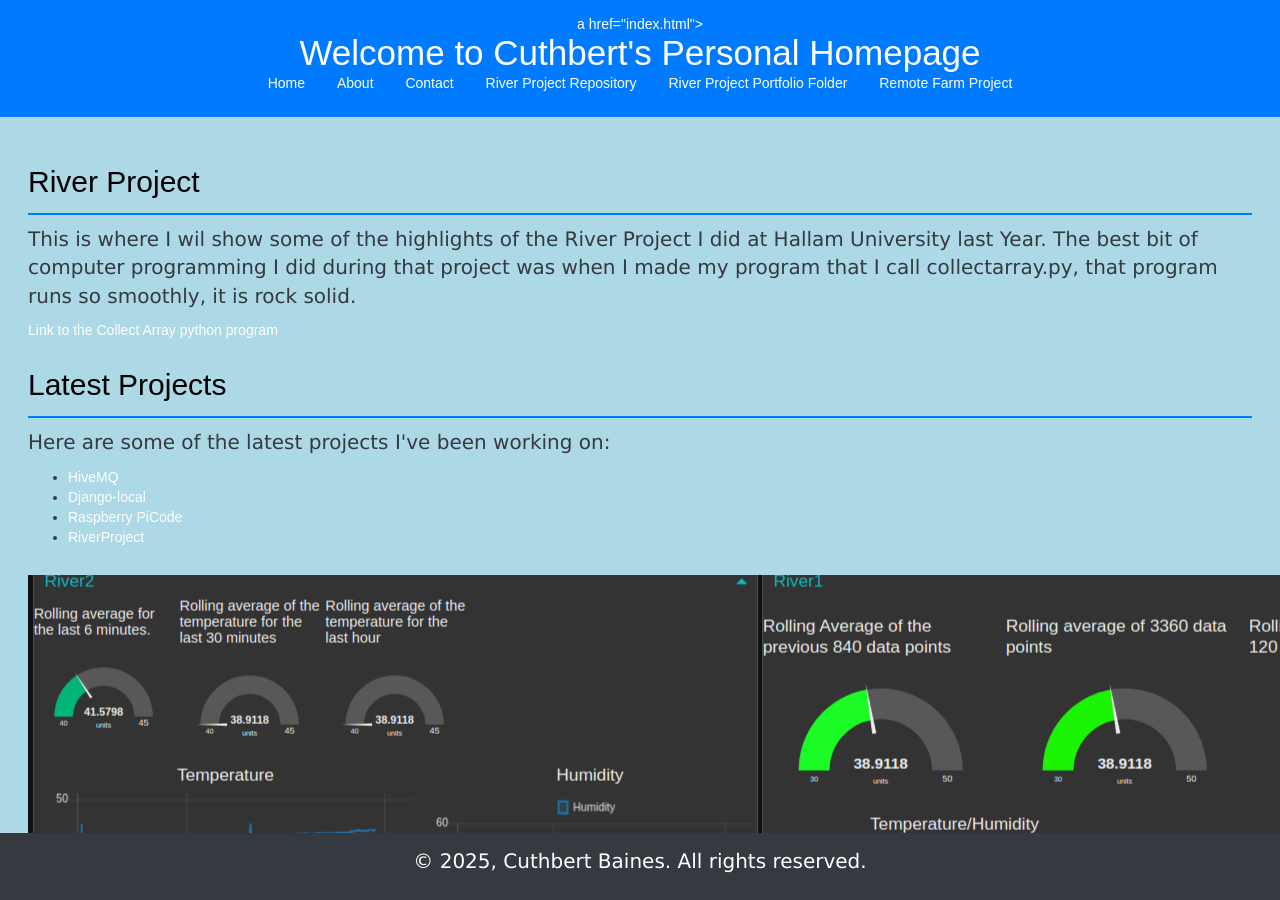
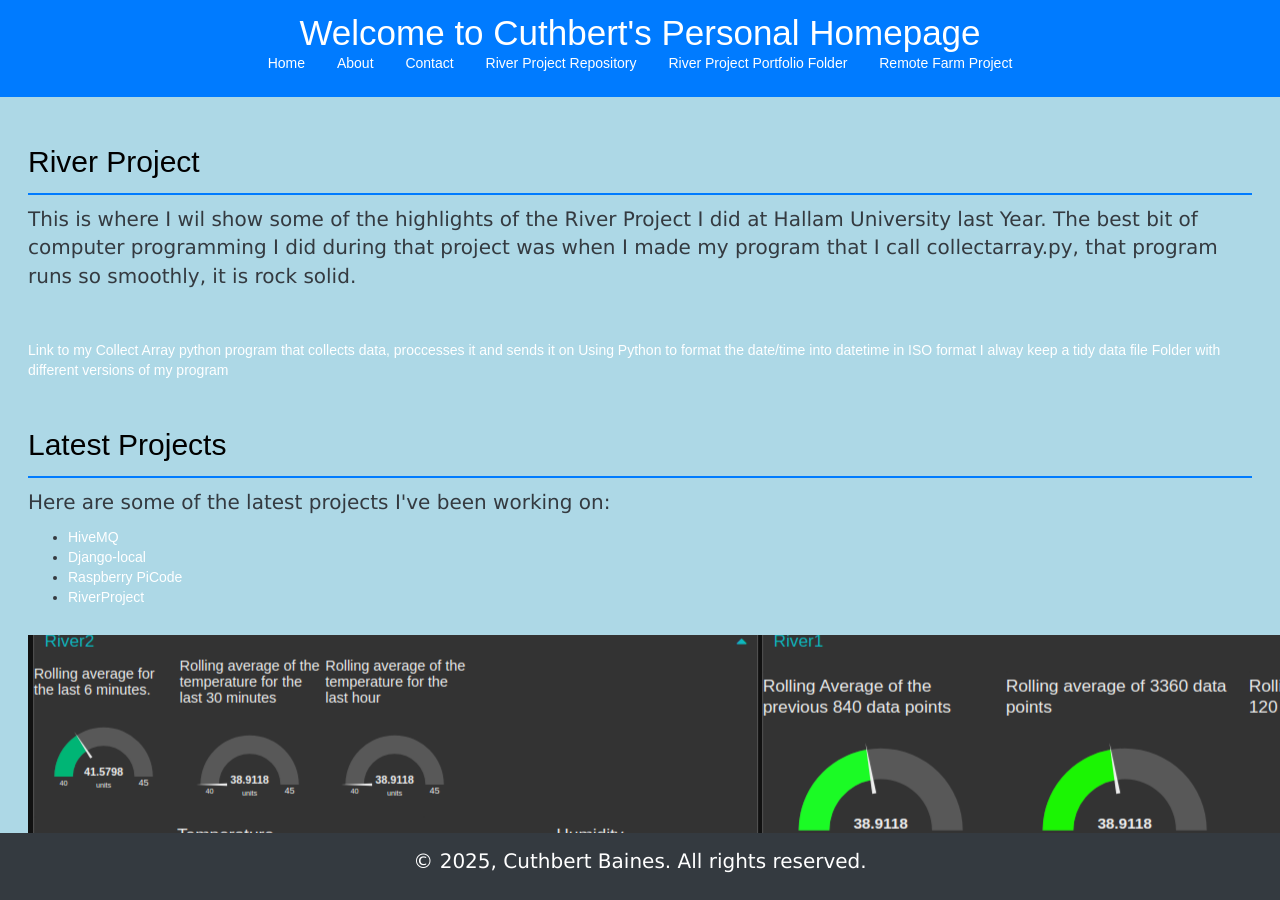
Before and after one commit to cuthbert86/cuthbert86.github.io, a Jekyll site: the page River_Project.html, which Jekyll copies as it is, in a window 1280 px wide and 900 px high. Built offline with Jekyll 4.4.1, drawn with Linux system fonts in a browser that asks for light colours.

Commit message:
Update River_Project.html
Signed-off-by: Cuthbert Baines <149163506+cuthbert86@users.noreply.github.com>

```diff
--- a/River_Project.html
+++ b/River_Project.html
@@ -49,7 +49,7 @@ a:active {
 
 <body>
     <header>
-        a href="index.html"><h1>Welcome to Cuthbert's Personal Homepage</h1></a>
+        <a href="index.html"><h1>Welcome to Cuthbert's Personal Homepage</h1></a>
         <nav>
             <ul>
                 <li><a href="index.html">Home</a></li>
@@ -63,11 +63,16 @@ a:active {
     </header>
     <main>
         <section>
-            <h2>River Project</h2>
+            <a href="https://github.com/cuthbert86/RiverProject"><h2>River Project</h2></a>
             <p>This is where I wil show some of the highlights of the River Project I did at Hallam University last Year.  The best bit of computer programming I did during that project was when I made
                 my program that I call collectarray.py, that program runs so smoothly, it is rock solid.
             </p>
-            <a href="versionmay17.py">Link to the Collect Array python program</a>
+            <br></br>
+            <a href="https://github.com/cuthbert86/RiverProject/blob/main/portfolio-20250224T133320Z-001/portfolio/versionmay17.py">Link to my Collect Array python program that collects data, proccesses it and sends it on</a>
+            <a href="https://github.com/cuthbert86/RiverProject/blob/main/portfolio-20250224T133320Z-001/portfolio/datetime1.py">Using Python to format the date/time into datetime in ISO format</a>
+            <a href="https://github.com/cuthbert86/RiverProject/blob/main/portfolio-20250224T133320Z-001/portfolio/store2.csv">I alway keep a tidy data file</a>
+            <a href="https://github.com/cuthbert86/RiverProject">Folder with different versions of my program</a>
+            <br></br>
         </section>
         <section>
             <h2>Latest Projects</h2>
@@ -83,7 +88,6 @@ a:active {
         <br></br>
         <img src="screenshot_ofpythonPart1.png" alt="pythoncode_part1">
         <img src="screenshotofpythonpart2.png" alt="pythoncode_part2">
-
     </main>
     <footer>
         <p>&copy; 2025, Cuthbert Baines.
```
